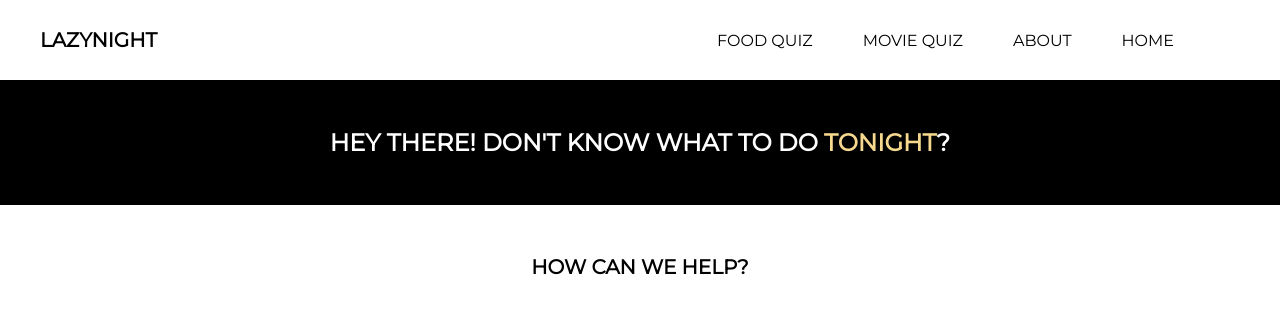
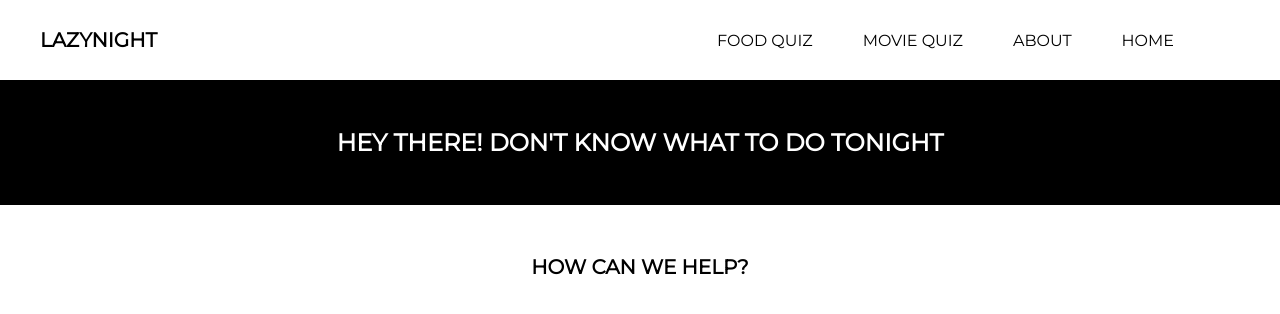
Before and after one commit to PamelaFeijo/lazynight, a React (Create React App) app: page / in a window 1280 px wide. Shown: the top 314 px of the page. Built offline with nearby package versions, Linux system fonts and the light colour scheme.

Commit message:
Fix Banner messages

```diff
--- a/src/components/Banner.js
+++ b/src/components/Banner.js
@@ -1,27 +1,22 @@
 import "./Banner.css";
-import { useEffect} from "react";
 
 const Banner = (props) => {
- // const [inIndex, setInIndex] = useState();
+  const getBannerMessage = () => {
+    if (props.location === "/") {
+      return "Hey there! Don't know what to do tonight";
+    } else if (props.location === "/about") {
+      return "About Page";
+    } else if (props.location === "/movie") {
+      return "Movie Quiz";
+    } else if (props.location === "/food") {
+      return "Food Quiz";
+    }
+  };
 
-  useEffect(() => {
-
-    if (props === "/") {
-        console.log("home")
-    }else if (props === "/about"){
-        console.log("about")
-    }
-
-  }, []);
-
-  console.log(props)
+  console.log(props);
   return (
     <div className="banner">
-
-      <h2>
-        Hey there! Don't know what to do
-        <span className="banner-span"> tonight</span>?
-      </h2>
+      <h2>{getBannerMessage()}</h2>
     </div>
   );
 };
```
Also changed, not shown: src/components/Header.js (+0 -19 lines).
